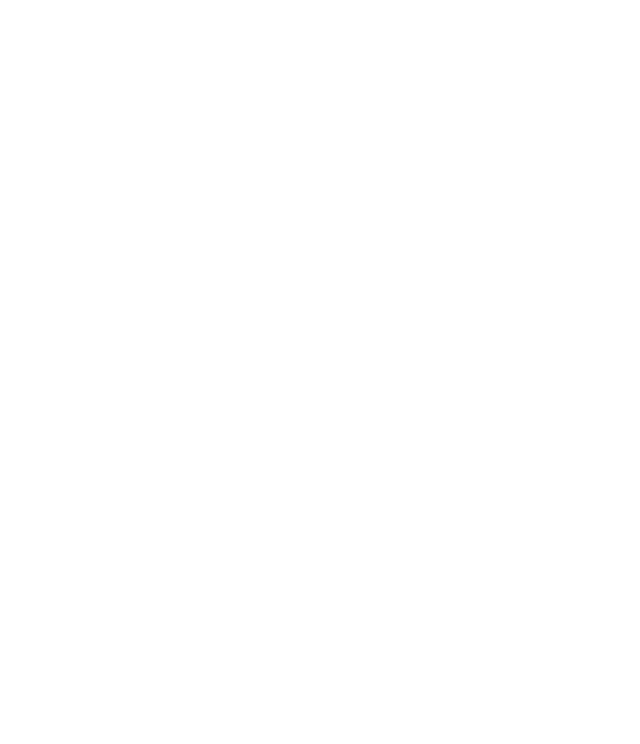
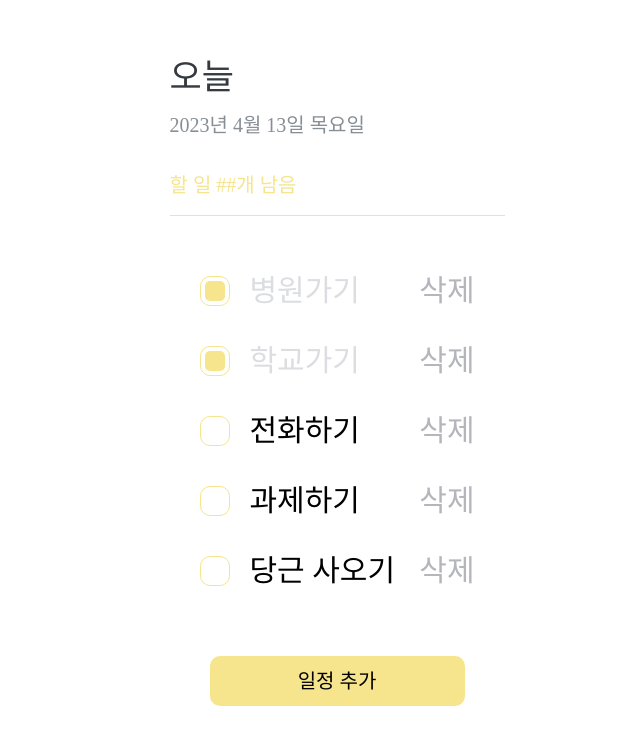
Before and after one commit to kookmin-sw/capstone-2023-11, a React (Create React App) app in the folder web_frontend/: page /schedule in a window 1280 px wide. Before the commit this address had no page. Shown: the top 744 px of the page, without its empty margins (303-943 px from the left). Built offline with nearby package versions, Linux system fonts and the light colour scheme.

Commit message:
[design] seniorSchedule UI를 위한 스타일링

```diff
--- /dev/null
+++ b/web_frontend/src/components/seniorSchedule/TodoItem.tsx
@@ -0,0 +1,72 @@
+import React from "react";
+import styled, { css } from "styled-components";
+
+interface ITodo {
+  text: string;
+  done: boolean;
+}
+
+interface IDone {
+  done: boolean;
+}
+
+const STDeleteTodo = styled.div`
+  display: flex;
+  align-items: center;
+  justify-content: center;
+  color: #b5b6bc;
+  font-size: 3rem;
+  cursor: pointer;
+  &:hover {
+    color: #ff6b6b;
+  }
+`;
+
+const STTodoItemBlock = styled.div`
+  display: flex;
+  align-items: center;
+  padding-top: 2rem;
+  padding-bottom: 2rem;
+`;
+
+const STCheckCircle = styled.div<IDone>`
+  width: 3rem;
+  height: 3rem;
+  border-radius: 1rem;
+  border: 0.1rem solid #f6e58d;
+  font-size: 3rem;
+  display: flex;
+  align-items: center;
+  justify-content: center;
+  margin-right: 2rem;
+  cursor: pointer;
+`;
+
+const STCheckInside = styled.div`
+  width: 2rem;
+  height: 2rem;
+  border-radius: 0.5rem;
+  background-color: #f6e58d;
+`;
+const STToDoText = styled.div<IDone>`
+  flex: 2;
+  font-size: 3rem;
+  color: black;
+  ${(props) =>
+    props.done &&
+    css`
+      color: #dcdde1;
+    `}
+`;
+
+function TodoItem({ text, done }: ITodo) {
+  return (
+    <STTodoItemBlock>
+      <STCheckCircle done={done}>{done && <STCheckInside />}</STCheckCircle>
+      <STToDoText done={done}>{text}</STToDoText>
+      <STDeleteTodo>삭제</STDeleteTodo>
+    </STTodoItemBlock>
+  );
+}
+
+export default TodoItem;
--- /dev/null
+++ b/web_frontend/src/components/seniorSchedule/TodoList.tsx
@@ -0,0 +1,24 @@
+import React from "react";
+import styled from "styled-components";
+import TodoItem from "./TodoItem";
+
+const STTodoContainer = styled.div`
+  flex: 1;
+  padding: 4rem 3rem;
+  padding-bottom: 4rem;
+  overflow-y: auto;
+`;
+
+function TodoList() {
+  return (
+    <STTodoContainer>
+      <TodoItem text="병원가기" done={true} />
+      <TodoItem text="학교가기" done={true} />
+      <TodoItem text="전화하기" done={false} />
+      <TodoItem text="과제하기" done={false} />
+      <TodoItem text="당근 사오기" done={false} />
+    </STTodoContainer>
+  );
+}
+
+export default TodoList;
--- /dev/null
+++ b/web_frontend/src/components/seniorSchedule/TodoMain.tsx
@@ -0,0 +1,40 @@
+import React from "react";
+import styled from "styled-components";
+
+const STToDoMainContainer = styled.div`
+  padding-top: 4rem;
+  padding-bottom: 2rem;
+  border-bottom: 0.1rem solid #f6e58d;
+  h1 {
+    margin: 0;
+    font-size: 3.5rem;
+    color: #343a40;
+  }
+  .day {
+    margin-top: 2rem;
+    font-size: 2rem;
+    color: #868e96;
+  }
+  .left {
+    margin-top: 4rem;
+    font-size: 2rem;
+    color: #f6e58d;
+  }
+`;
+
+function ToDoMain() {
+  const now = new Date();
+  const year = now.getFullYear();
+  const month = now.getMonth() + 1;
+  const date = now.getDate();
+  const week = ["일", "월", "화", "수", "목", "금", "토"];
+  return (
+    <STToDoMainContainer>
+      <h1>오늘</h1>
+      <div className="day">{year + "년 " + month + "월 " + date + "일 " + week[now.getDay()] + "요일"}</div>
+      <div className="left">할 일 ##개 남음</div>
+    </STToDoMainContainer>
+  );
+}
+
+export default ToDoMain;
--- /dev/null
+++ b/web_frontend/src/components/seniorSchedule/seniorSchedule.tsx
@@ -0,0 +1,49 @@
+import { Link } from "react-router-dom";
+import styled from "styled-components";
+import TodoList from "./TodoList";
+import TodoHead from "./TodoMain";
+
+function SeniorSchedule() {
+  const STSchedules = styled.li`
+    background-color: #c7ecee;
+    border-radius: 1rem;
+    margin: 4rem 2rem;
+    list-style: none;
+    a {
+      display: block;
+      padding: 6rem;
+      font-size: 2rem;
+      text-decoration: none;
+      color: inherit;
+    }
+  `;
+  const STAddButton = styled(STSchedules)`
+    background-color: #f6e58d;
+    width: auto;
+    height: auto;
+    text-align: center;
+    margin: 1rem 4rem;
+    a {
+      padding: 1.5rem;
+    }
+  `;
+  const STContainer = styled.div`
+    padding: 1rem 2rem;
+    max-width: 240rem;
+    max-height: 240rem;
+    justify-content: center;
+    margin: 1rem auto;
+  `;
+
+  return (
+    <STContainer>
+      <TodoHead />
+      <TodoList />
+      <STAddButton>
+        <Link to={`/addschedule`}>일정 추가</Link>
+      </STAddButton>
+    </STContainer>
+  );
+}
+
+export default SeniorSchedule;
--- a/web_frontend/src/core/router.tsx
+++ b/web_frontend/src/core/router.tsx
@@ -1,9 +1,12 @@
-import { BrowserRouter, Routes } from "react-router-dom";
+import { BrowserRouter, Route, Routes } from "react-router-dom";
+import SeniorSchedule from "../components/seniorSchedule/seniorSchedule";
 
 function Router() {
   return (
     <BrowserRouter>
-      <Routes>{/* <Route path="/home" element={<Homeview />} /> */}</Routes>
+      <Routes>
+        <Route path="/schedule" element={<SeniorSchedule />} />
+      </Routes>
     </BrowserRouter>
   );
 }
```
